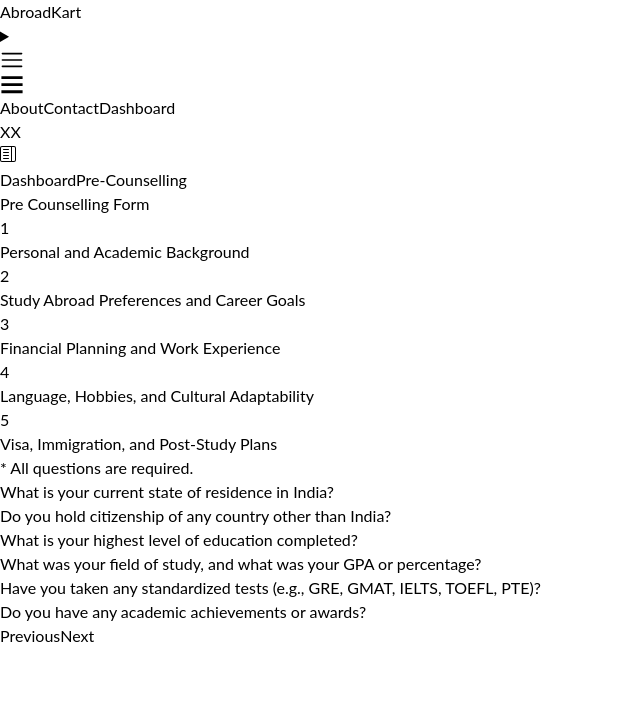
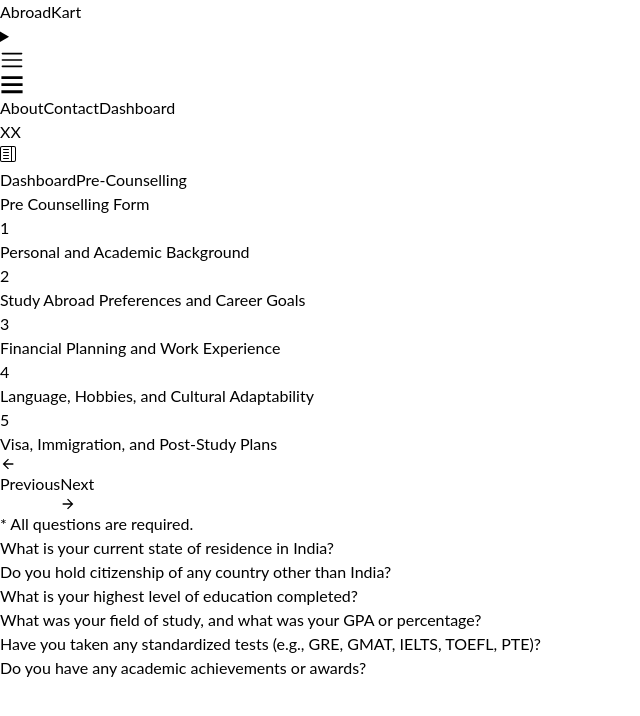
Before and after one commit to dvbuiilds/abroadkart, a Next.js app: page /dashboard/pre-counselling-form in a window 1280 px wide. Shown: the top 716 px of the page, without its empty margins (0-640 px from the left). Built offline with nearby package versions, Linux system fonts and the light colour scheme; no server answers; sample sign-in values are in the browser's storage.

Commit message:
chore: shifted form navigation buttons to top of form.

```diff
--- a/src/pages/dashboard/pre-counselling-form.tsx
+++ b/src/pages/dashboard/pre-counselling-form.tsx
@@ -15,6 +15,7 @@ import { fetchWithTimeout } from "@app/utils/fetch-utils";
 // CONFIGS
 import { apiEndPoints, apiPath } from "@app/config/api-config";
 import { useRouter } from "next/router";
+import { IoMdArrowBack, IoMdArrowForward } from "react-icons/io";
 
 const totalSteps = formData.sets.length;
 const LOCAL_STORAGE_TIME = 1000 * 30;
@@ -38,6 +39,7 @@ const makeQuestionAnswersObject = () => {
 const formNames = formData.sets.map((set) => set.name);
 
 const handleFormSubmitAPICall = async (data: Questionnaire, email: string) => {
+  console.log("@@ handleFormSubmitAPICall apiPath", apiPath);
   const response = await fetchWithTimeout(
     `${apiPath}${apiEndPoints.preCounsellingForm}`,
     {
@@ -91,10 +93,10 @@ export default function PreCounsellingForm({ data }: { data: Questionnaire }) {
   >("idle");
   const navigation = useRouter();
 
-  // const isEveryQuestionAnswered = true; // for testing
-  const isEveryQuestionAnswered = formData[currentStep].info.every(
-    (info) => info.answer.length >= 5
-  );
+  const isEveryQuestionAnswered = true; // for testing
+  // const isEveryQuestionAnswered = formData[currentStep].info.every(
+  //   (info) => info.answer.length >= 2
+  // );
 
   const handleFormSubmit = async () => {
     updateAPIStatus("loading");
@@ -130,7 +132,7 @@ export default function PreCounsellingForm({ data }: { data: Questionnaire }) {
   const nextStep = () => {
     if (!isEveryQuestionAnswered) {
       alert(
-        "Please consider answering all the questions before proceeding to the next part."
+        "Please consider answering all the questions before proceeding to the next part. Answers should have at least 2 characters."
       );
       return;
     }
@@ -193,8 +195,30 @@ export default function PreCounsellingForm({ data }: { data: Questionnaire }) {
         currentStep={currentStep}
         stepNames={formNames}
       />
+      {/* Form Navigation Buttons */}
+      {apiStatus === "success" || apiStatus === "error" ? (
+        <></>
+      ) : (
+        <div className="flex space-x-4 justify-center mt-4">
+          <button
+            onClick={prevStep}
+            disabled={!currentStep}
+            className="px-4 py-2 bg-gray-400 text-white rounded disabled:opacity-50 w-40 flex flex-row items-center gap-2 justify-center"
+          >
+            <IoMdArrowBack />
+            Previous
+          </button>
+          <button
+            onClick={nextStep}
+            className="px-4 py-2 bg-blue-600 text-white rounded disabled:opacity-50 w-40 flex flex-row items-center gap-2 justify-center"
+          >
+            {currentStep === totalSteps ? "Submit" : "Next"}
+            <IoMdArrowForward />
+          </button>
+        </div>
+      )}
       {/** Current Step Form */}
-      <div className="h-[500px] overflow-y-auto">
+      <div className="">
         {currentStep < totalSteps ? (
           <Form
             currentStep={currentStep}
@@ -207,27 +231,6 @@ export default function PreCounsellingForm({ data }: { data: Questionnaire }) {
           </p>
         )}
       </div>
-      {/* Form Navigation Buttons */}
-      {apiStatus === "success" || apiStatus === "error" ? (
-        <></>
-      ) : (
-        <div className="flex space-x-4 justify-center mt-4">
-          <button
-            onClick={prevStep}
-            disabled={!currentStep}
-            className="px-4 py-2 bg-gray-400 text-white rounded disabled:opacity-50"
-          >
-            Previous
-          </button>
-          <button
-            onClick={nextStep}
-            // disabled={disableNextButton}
-            className="px-4 py-2 bg-blue-600 text-white rounded disabled:opacity-50"
-          >
-            {currentStep === totalSteps ? "Submit" : "Next"}
-          </button>
-        </div>
-      )}
     </div>
   );
 }
```
